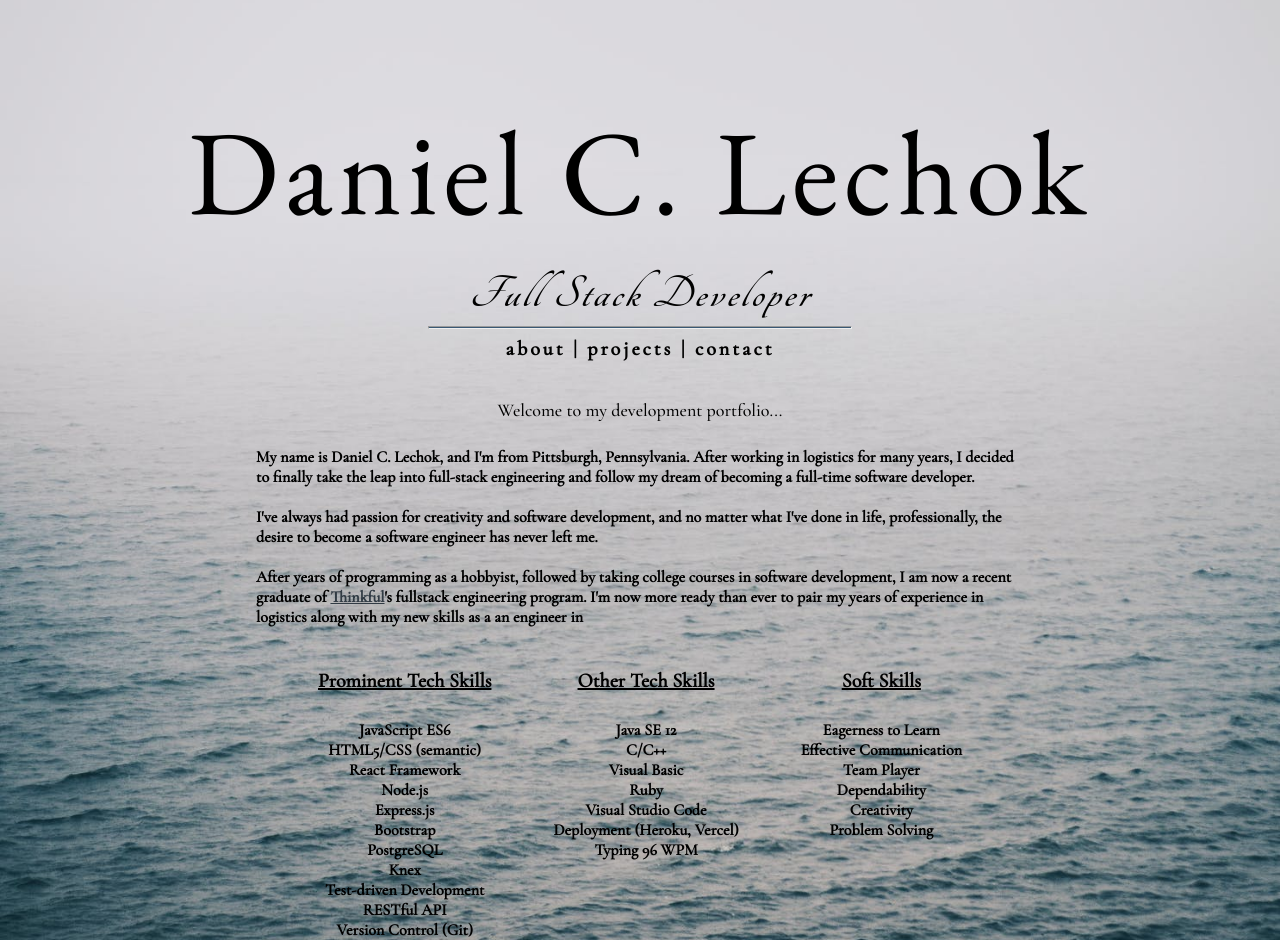
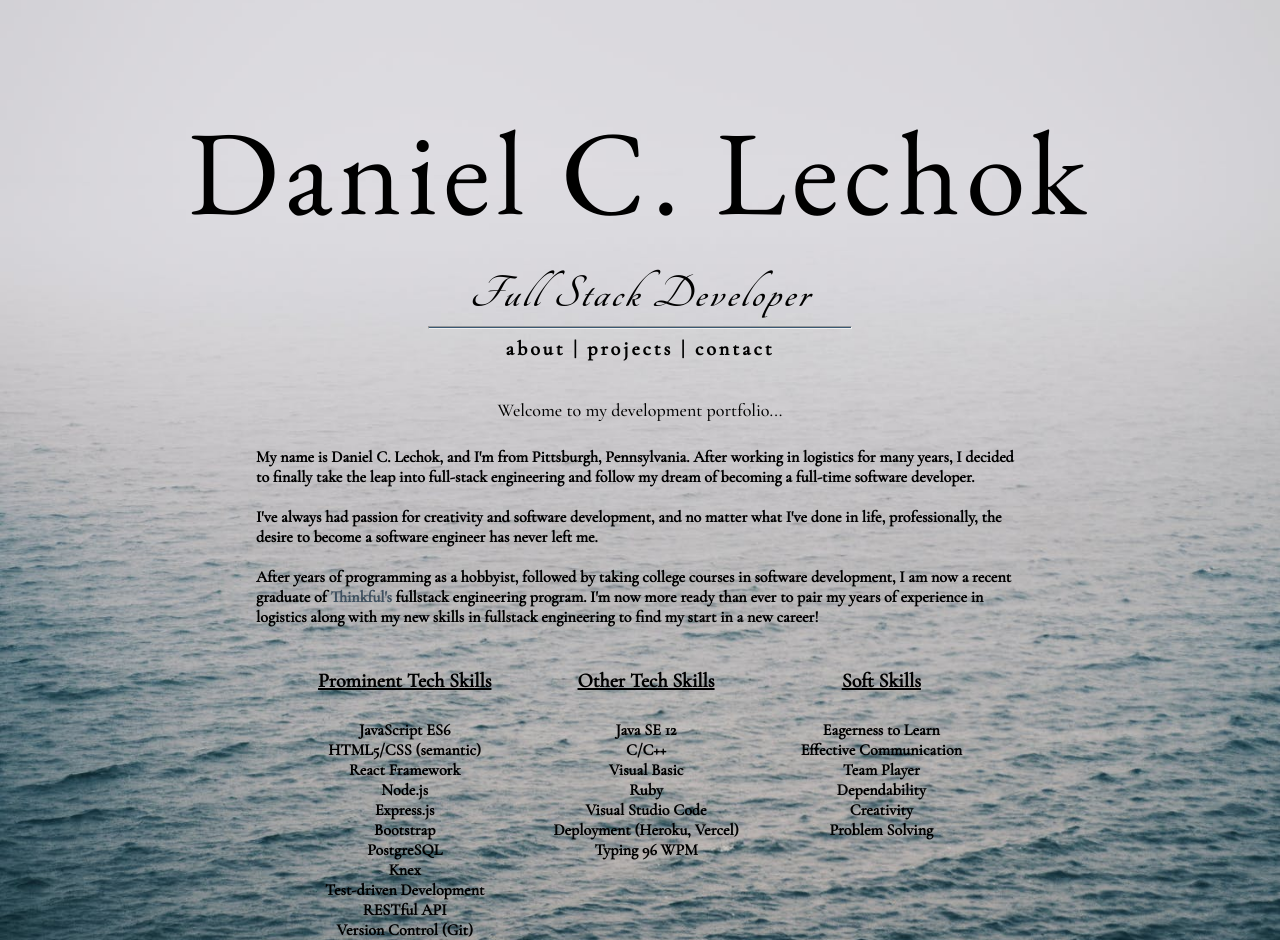
Before and after one commit to dclechok/devsite-frontend, a React (Create React App) app: page / in a window 1280 px wide. Built offline with nearby package versions, Linux system fonts and the light colour scheme.

Commit message:
adjusted hyperlink styling, and adjusted about me text

```diff
--- a/src/About.js
+++ b/src/About.js
@@ -16,8 +16,8 @@ function About() {
       <br />
       <br />
       After years of programming as a hobbyist, followed by taking college
-      courses in software development, I am now a recent graduate of <a href="http://thinkful.com">Thinkful</a>'s fullstack engineering program. I'm now more ready than ever to pair my years of
-      experience in logistics along with my new skills as a an engineer in
+      courses in software development, I am now a recent graduate of <a href="http://thinkful.com">Thinkful's</a> fullstack engineering program. I'm now more ready than ever to pair my years of
+      experience in logistics along with my new skills in fullstack engineering to find my start in a new career!
       {/* I also have the drive and dedication to build your project to your highest
       expectations. */}
     </p>
--- a/src/MainBody.css
+++ b/src/MainBody.css
@@ -4,12 +4,16 @@
     font-weight: 600;
 }
 
+a{
+    text-decoration: none;
+}
+
 a:link{
-    color:rgb(49, 59, 68);
+    color:rgb(62, 79, 94);
 }
 
 a:visited{
-    color:rgb(17, 36, 53);
+    color:rgb(61, 84, 104);
 }
 
 a:hover{
```
